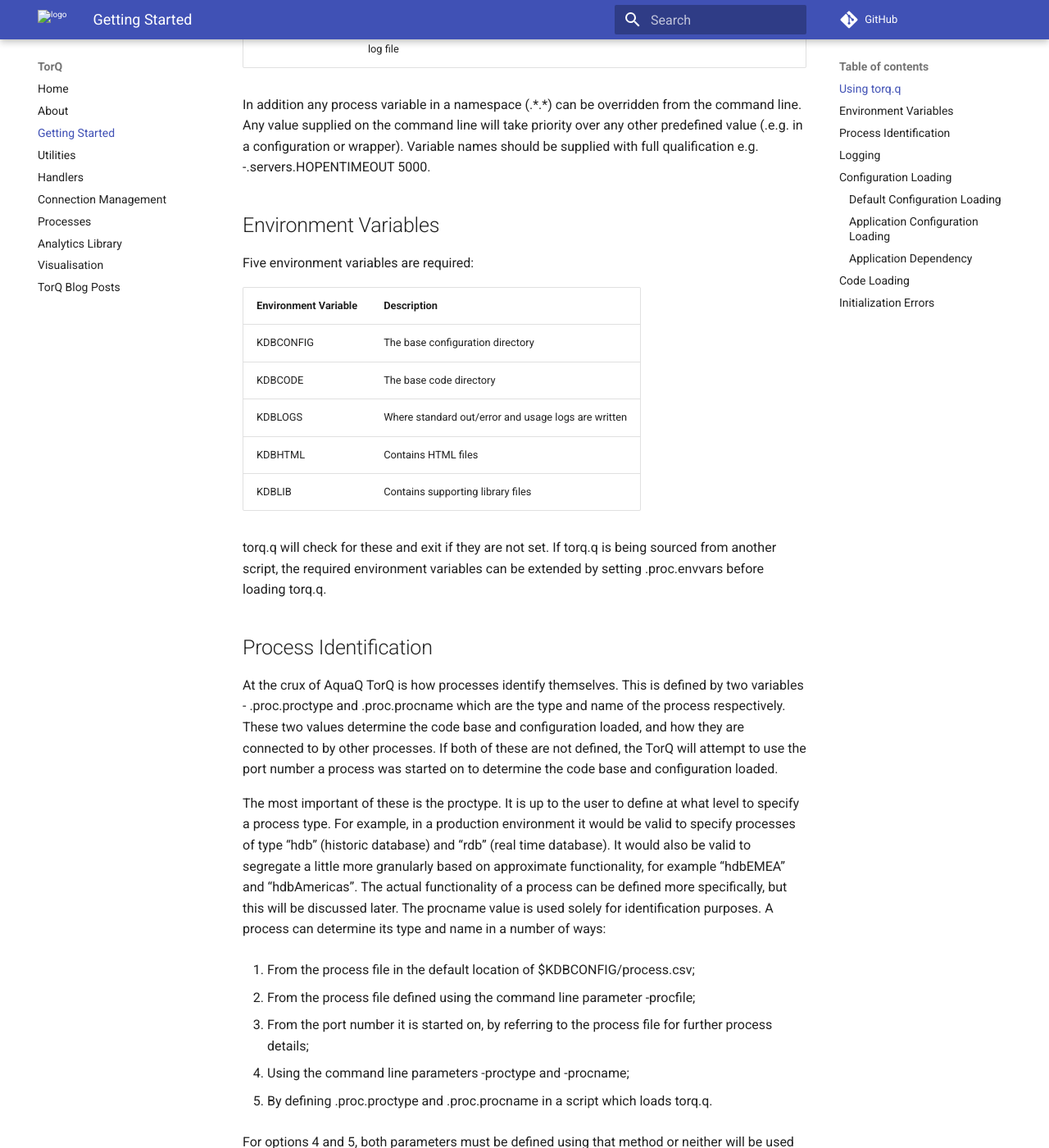
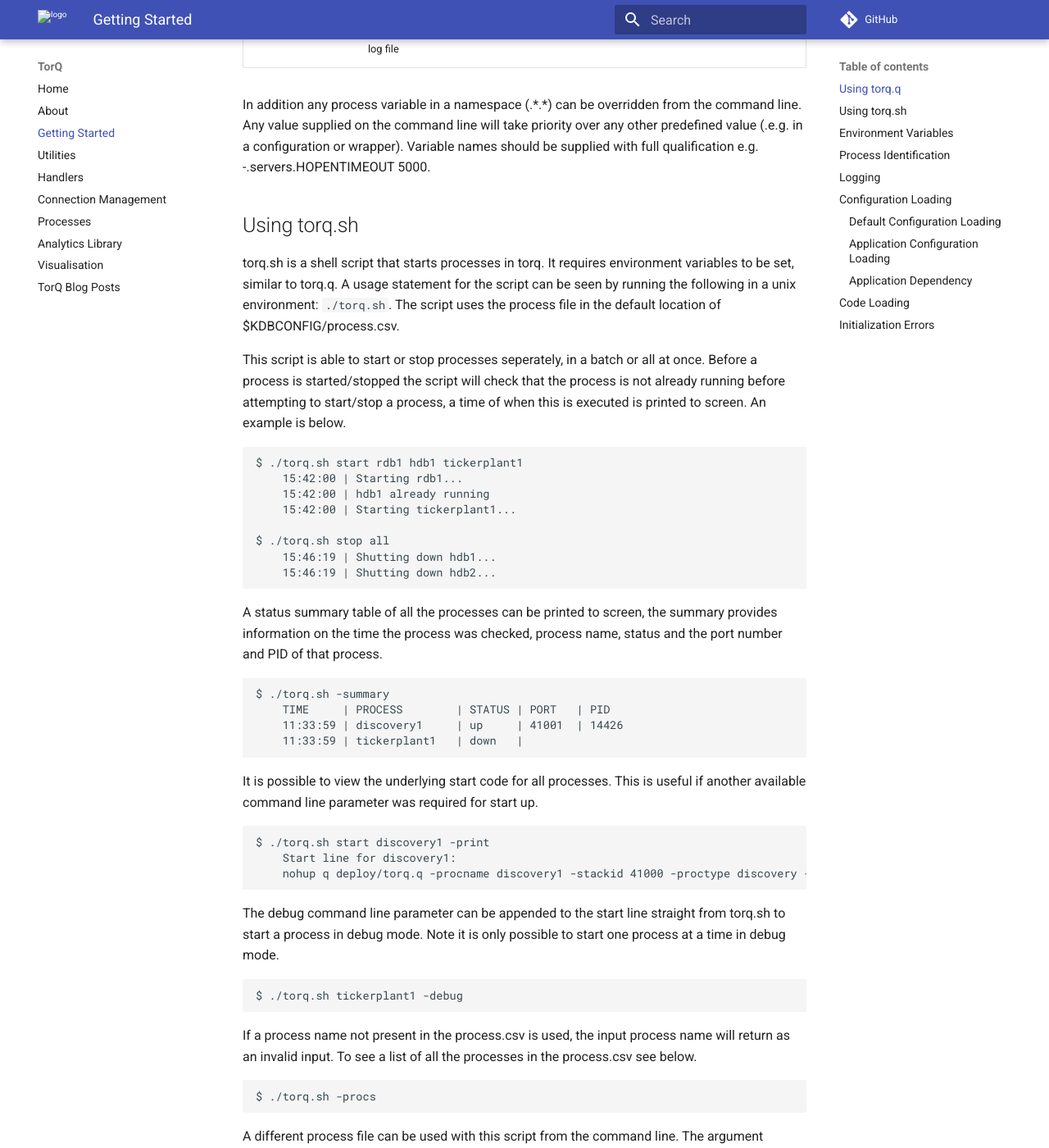
Before and after one commit to DataIntellectTech/TorQ, an MkDocs documentation site: the page built from docs/gettingstarted.md, in a window 1280 px wide and 1400 px high, scrolled down 2155 px. Shown: the whole window at 82% size. Built offline with MkDocs 1.6.1 and Material for MkDocs 9.7.7, drawn with Linux system fonts in a browser that asks for light colours; comment, search, counter and statistics services are not loaded; old or Windows-style settings are respelled for this version of MkDocs; some of the changed text lies outside the part shown.

Commit message:
Update gettingstarted.md
Add documentation on torq.sh

````diff
--- a/docs/gettingstarted.md
+++ b/docs/gettingstarted.md
@@ -92,6 +92,52 @@
 qualification e.g. -.servers.HOPENTIMEOUT 5000.
 
 <a name="env"></a>
+
+Using torq.sh
+---------------------
+torq.sh is a shell script that starts processes in torq. It requires environment variables to be set, similar to torq.q. A usage statement for the script can be seen by running the following in a unix environment: `./torq.sh`. The script uses the process file in the default location of $KDBCONFIG/process.csv.
+
+This script is able to start or stop processes seperately, in a batch or all at once. Before a process is started/stopped the script will check that the process is not already running before attempting to start/stop a process, a time of when this is executed is printed to screen. An example is below.
+```
+$ ./torq.sh start rdb1 hdb1 tickerplant1
+    15:42:00 | Starting rdb1...
+    15:42:00 | hdb1 already running
+    15:42:00 | Starting tickerplant1...
+
+$ ./torq.sh stop all
+    15:46:19 | Shutting down hdb1...
+    15:46:19 | Shutting down hdb2...
+```
+A status summary table of all the processes can be printed to screen, the summary provides information on the time the process was checked, process name, status and the port number and PID of that process.
+```
+$ ./torq.sh -summary
+    TIME     | PROCESS        | STATUS | PORT   | PID
+    11:33:59 | discovery1     | up     | 41001  | 14426
+    11:33:59 | tickerplant1   | down   |
+```
+It is possible to view the underlying start code for all processes. This is useful if another available command line parameter was required for start up.
+```
+$ ./torq.sh start discovery1 -print
+    Start line for discovery1:
+    nohup q deploy/torq.q -procname discovery1 -stackid 41000 -proctype discovery -U appconfig/passwords/accesslist.txt -localtime 1 -g 0 -load deploy/code/processes/discovery.q -procfile deploy/appconfig/process.csv </dev/null > deploy/logs/torqdiscovery1.txt 2>&1 &
+```
+The debug command line parameter can be appended to the start line straight from torq.sh to start a process in debug mode. Note it is only possible to start one process at a time in debug mode.
+```
+$ ./torq.sh tickerplant1 -debug
+```
+If a process name not present in the process.csv is used, the input process name will return as an invalid input. To see a list of all the processes in the process.csv see below.
+```
+$ ./torq.sh -procs
+```
+A different process file can be used with this script from the command line. The argument following the csv flag needs to be a full path to the process.csv.
+```
+$ ./torq.sh start all -csv ${KDBAPPCONFIG}/process.csv
+```
+To add/override the default values in the g, T, w, or extras column the extras flag can be used in this script.
+```
+$ ./torq.sh start rdb1 -extras -T 60 -w 4000
+$ ./torq.sh start sort1 -extras -s -3
+```
 
 Environment Variables
 ---------------------
````
